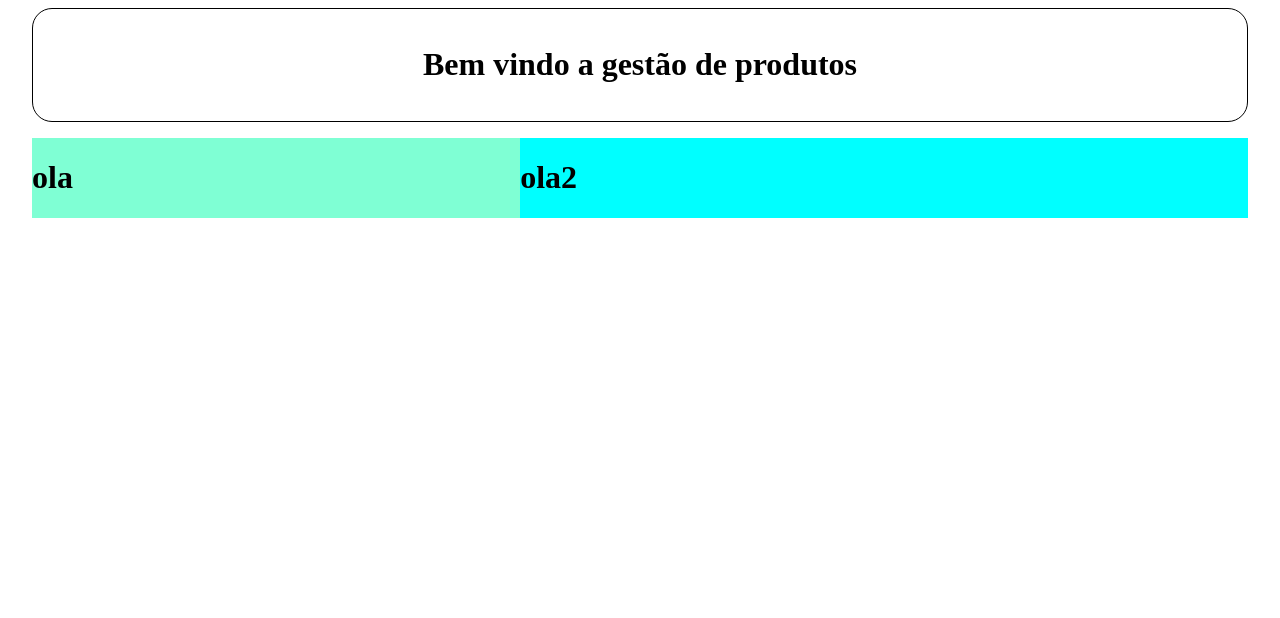
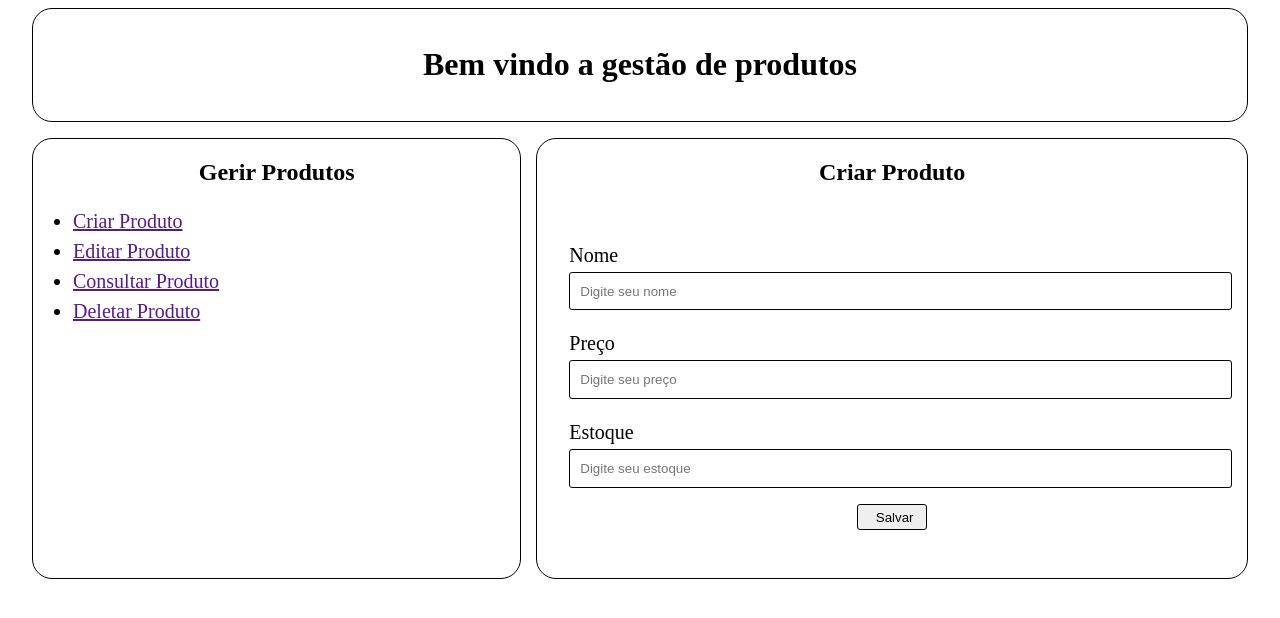
Before and after one commit to FlavioHeartnet/website-lessions, a plain HTML site: page website/public/index.html in a window 1280 px wide. Drawn offline with Linux system fonts and the light colour scheme.

Commit message:
chore creating Store page for products

```diff
--- a/website/public/css/style.css
+++ b/website/public/css/style.css
@@ -13,18 +13,64 @@ body{
 }
 
 .container {
-    background-color: chartreuse;
     display: flex;
     align-items: stretch;
     margin-top: 1em;
+    gap: 15px;
 }
 
 .menu {
-    background-color: aquamarine;
     flex-grow: 4;
+    text-align: center;
+    border: 1px;
+    border-style: solid;
+    border-radius: 20px;
+}
+
+.menu-items {
+    text-align: left;
+    font-size: 20px;
+    line-height: 1.5em;
 }
 
 .productUseCase {
-    background-color: aqua;
+    border: 1px;
+    border-style: solid;
+    border-radius: 20px;
     flex-grow: 6;
+    text-align: center;
 }
+
+.form-style{
+    text-align: left;
+    padding: 2em;
+}
+
+.form-style div {
+    margin-bottom: 1em;
+}
+
+.form-style div input {
+    width: 100%;
+    height: 2em;
+    border-radius: 3px;
+    border: 1px;
+    border-style: solid;
+    padding: 5px;
+    padding-left: 10px;
+}
+
+.form-style div label {
+    font-size: 20px;
+    line-height: 1.7em;
+}
+
+.form-button {
+    text-align: center;
+}
+
+.form-button input {
+    width: 70px !important;
+    margin-left: auto;
+    margin-right: auto;
+}
--- a/website/public/index.html
+++ b/website/public/index.html
@@ -12,8 +12,36 @@
         <h1>Bem vindo a gestão de produtos</h1>
     </div>
     <div class="container">
-        <div class="menu"><h1>ola</h1></div>
-        <div class="productUseCase"><h1>ola2</h1></div>
+        <div class="menu">
+            <h2>Gerir Produtos</h2>
+            <ul class="menu-items">
+                <li><a href="">Criar Produto</a></li>
+                <li><a href="">Editar Produto</a></li>
+                <li><a href="">Consultar Produto</a></li>
+                <li><a href="">Deletar Produto</a></li>
+            </ul>
+        </div>
+        <div class="productUseCase">
+            <h2>Criar Produto</h2>
+            <form class="form-style" action="">
+                <div>
+                    <label for="fnome">Nome</label><br/>
+                    <input id="fnome" name="nome" type="text" placeholder="Digite seu nome">
+                </div>
+                <div>
+                    <label for="fpreco">Preço</label><br/>
+                    <input id="fpreco" name="preco" type="text" placeholder="Digite seu preço">
+                </div>
+                <div>
+                    <label for="festoque">Estoque</label><br/>
+                    <input id="festoque" name="estoque" type="text" placeholder="Digite seu estoque">
+                </div>
+                <div class="form-button">
+                    <input type="submit" name="salvar" value="Salvar"/>
+                </div>
+
+            </form>
+        </div>
     </div>
 </body>
 </html>
```
